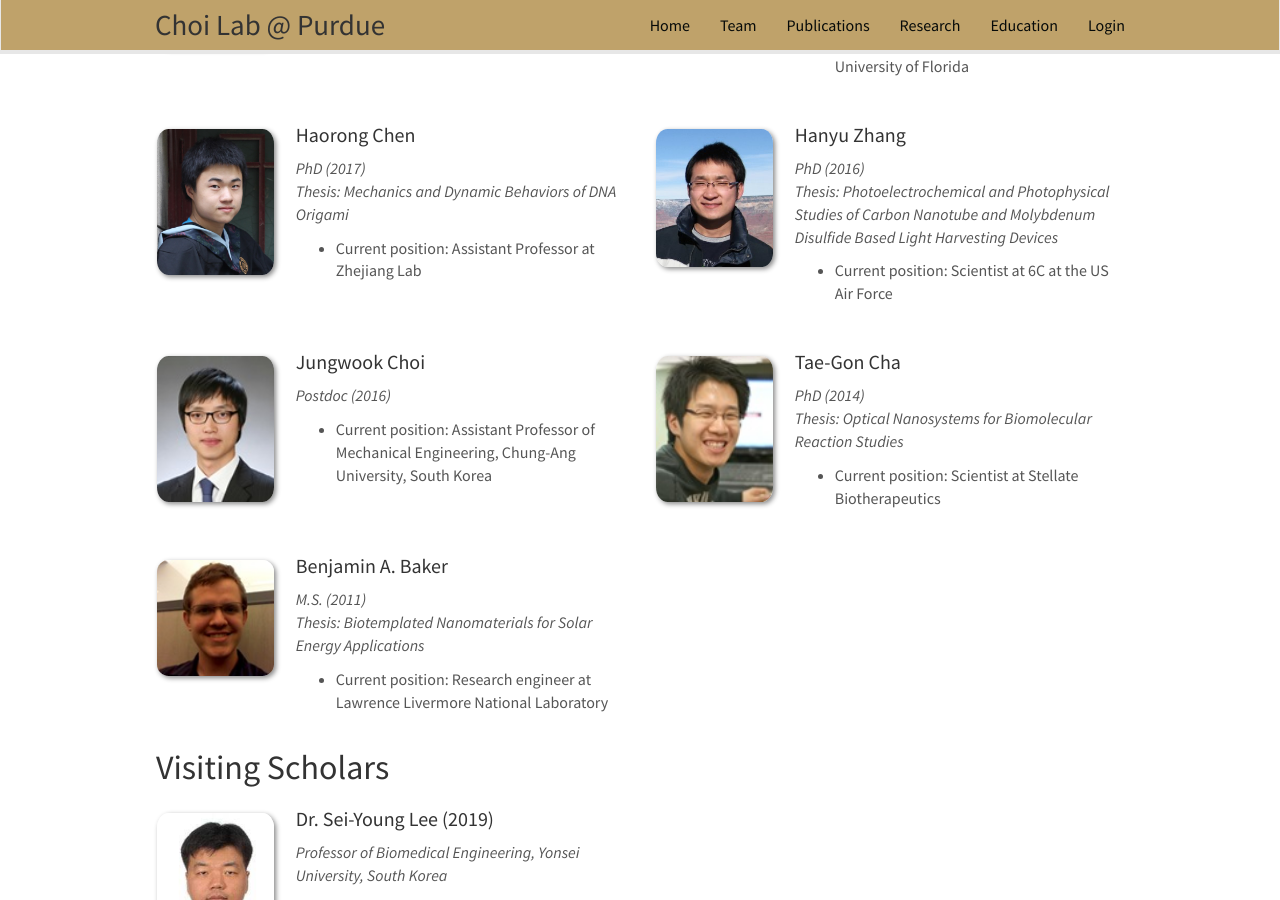
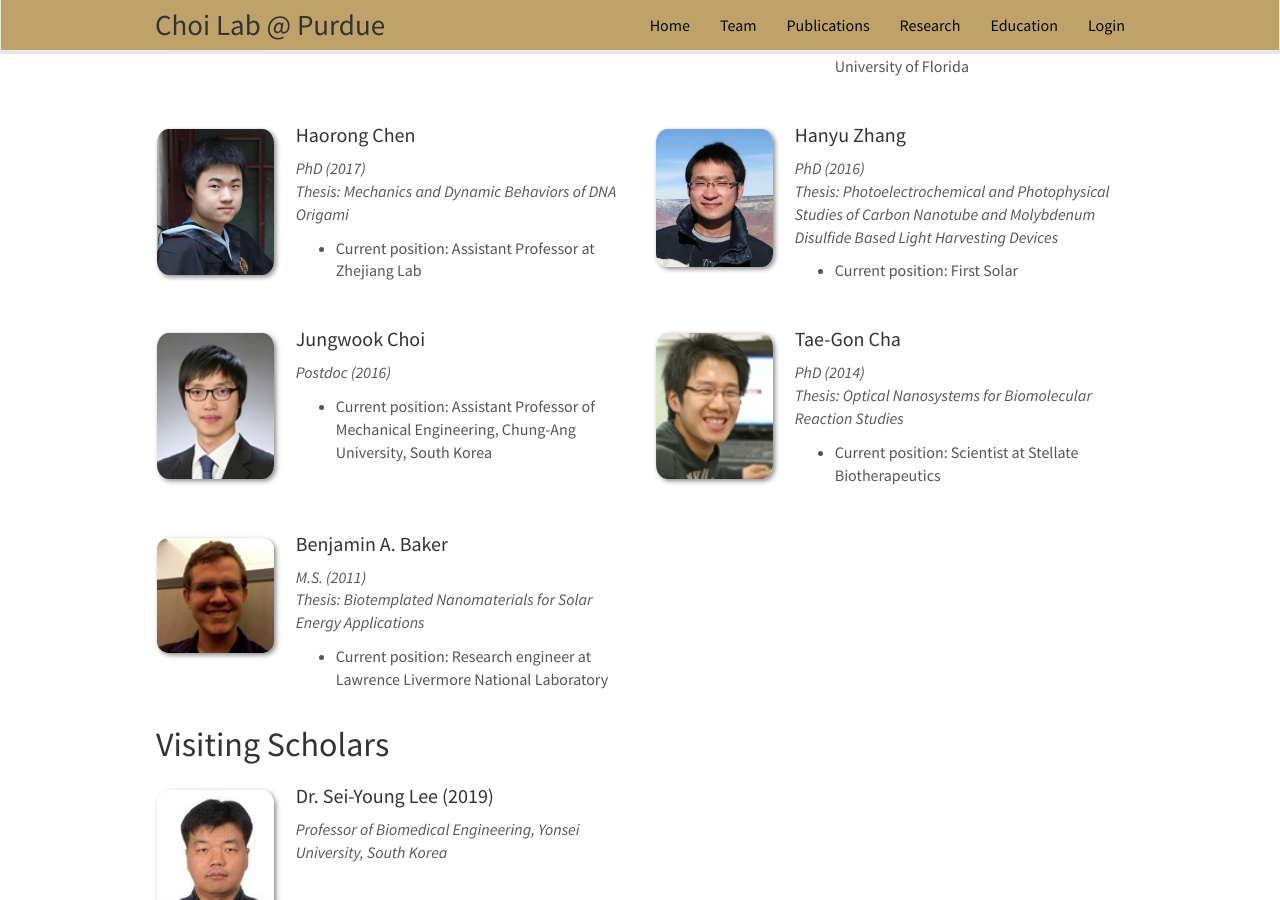
Before and after one commit to choidnalab/choidnalab.github.io, a Jekyll site: the page built from _pages/team.md, in a window 1280 px wide and 900 px high, scrolled down 2169 px. Built offline with Jekyll 4.4.1, drawn with Linux system fonts in a browser that asks for light colours; nearby versions of some CDN libraries.

Commit message:
Update current position for alumni member

```diff
--- a/_data/alumni_members.yml
+++ b/_data/alumni_members.yml
@@ -114,7 +114,7 @@
   info2: "Thesis: Photoelectrochemical and Photophysical Studies of Carbon Nanotube and Molybdenum Disulfide Based Light Harvesting Devices"
   email:
   number_educ: 1
-  education1: "Current position: Scientist at 6C at the US Air Force "
+  education1: "Current position: First Solar"
   education2:
   education3:
   education4:
```
